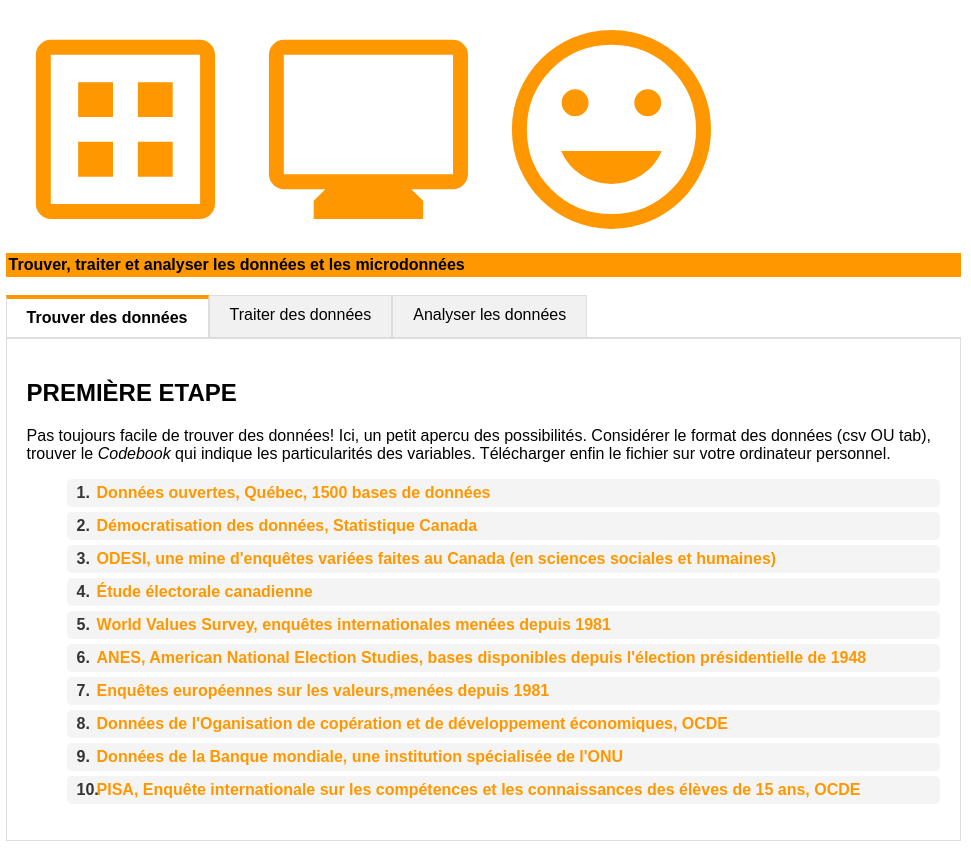
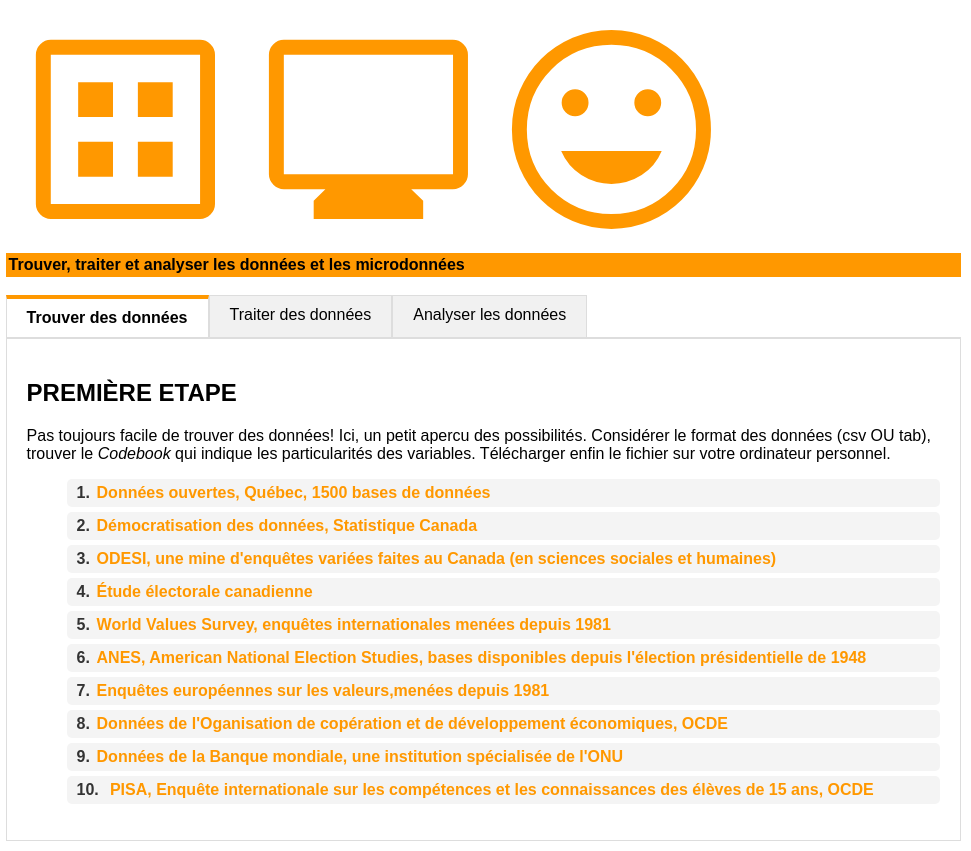
Before and after one commit to jhguay/DonneesEnMain, a plain HTML site: page index.html in a window 1280 px wide. Shown: the full height of the page, 309-1280 px from the left. Drawn offline with Linux system fonts and the light colour scheme.

Commit message:
Update index.html

```diff
--- a/index.html
+++ b/index.html
@@ -171,7 +171,7 @@
 
                   <li>    <a href='https://www.oecd.org/fr/data.html'>Données de l'Oganisation de copération et de développement économiques, OCDE</a></li>
                   <li>    <a href='https://donnees.banquemondiale.org/'>Données de la Banque mondiale, une institution spécialisée de l'ONU</a></li>
-                 <li>    <a href='https://www.oecd.org/fr/data/datasets/pisa-2022-database.html'>PISA, Enquête internationale sur les compétences et les connaissances des élèves de 15 ans, OCDE</a></li>
+                 <li>    <a href='https://www.oecd.org/fr/data/datasets/pisa-2022-database.html'> &nbsp;&nbsp; PISA, Enquête internationale sur les compétences et les connaissances des élèves de 15 ans, OCDE</a></li>
 
 
                 </ul>
```
